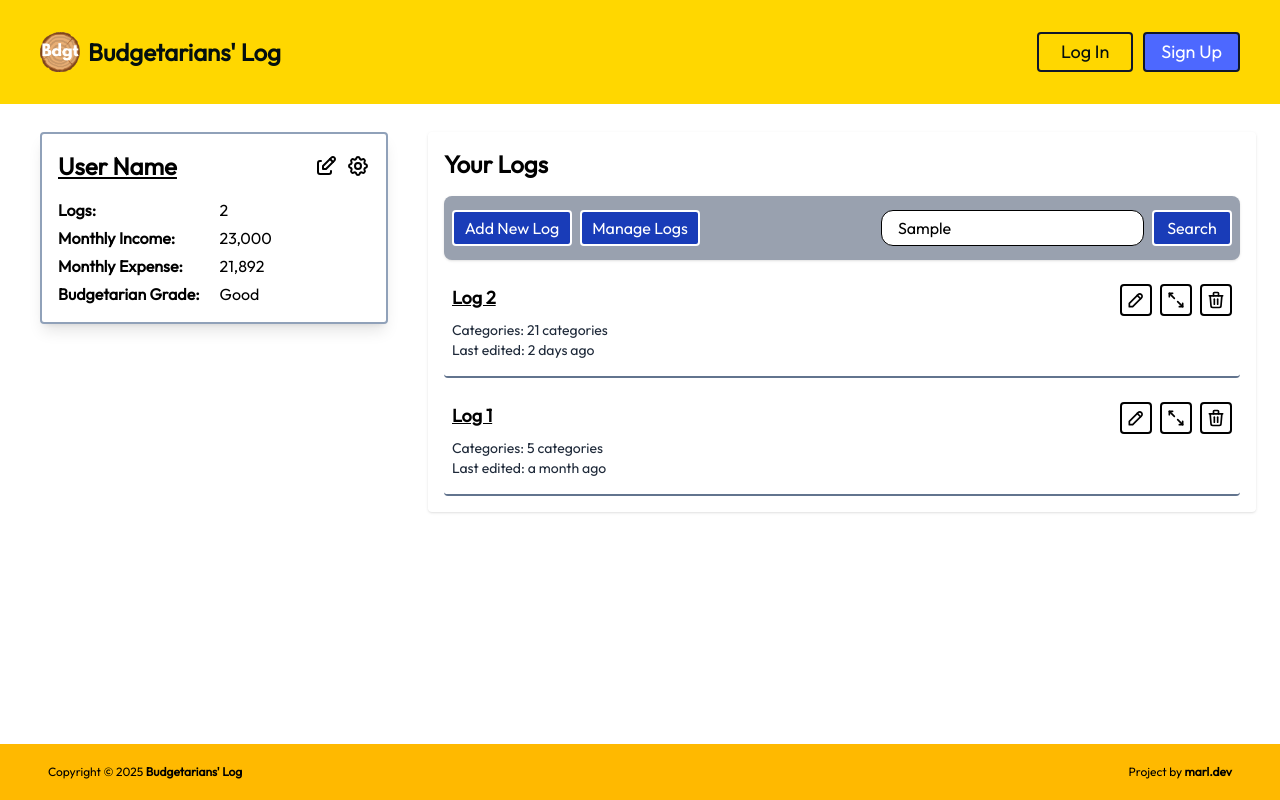
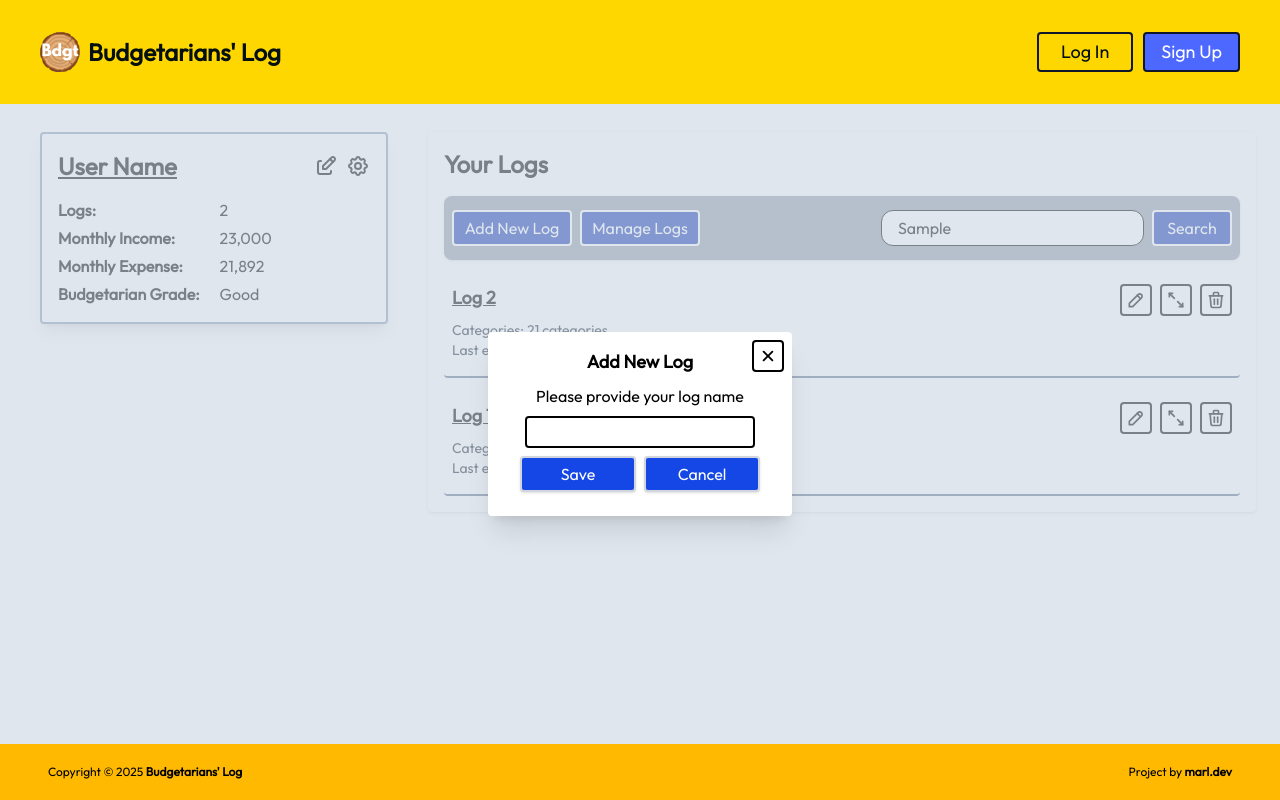
Before and after one commit to marlmunar/budget-tracker, a React (Vite) app in the folder frontend/: page /profile in a window 1280 px wide. Both pictures are taken after typing "Sample" into the empty fields and a click on the button "Add New Log". Built offline with nearby package versions, Linux system fonts and the light colour scheme.

Commit message:
Created a modal for providing the log name when adding a new log

```diff
--- a/frontend/src/components/LogTools.jsx
+++ b/frontend/src/components/LogTools.jsx
@@ -1,11 +1,18 @@
+import { useState } from "react";
 import { TbSearch, TbPlus, TbAdjustmentsAlt } from "react-icons/tb";
+import Modal from "./Modal";
 
 const LogTools = () => {
+  const [isAdding, setIsAdding] = useState(false);
+  const [logName, setLogName] = useState("");
   return (
     <section className="bg-gray-400 p-2 rounded-lg shadow">
       <div className="flex justify-between lg:min-h-12 items-center">
         <div className="flex gap-2">
-          <button className="bg-blue-800 text-white border-2 min-h-8 px-2 py-1 rounded lg:min-w-[7.5rem] hover:border-transparent hover:shadow shadow-slate-800">
+          <button
+            className="bg-blue-800 text-white border-2 min-h-8 px-2 py-1 rounded lg:min-w-[7.5rem] hover:border-transparent hover:shadow shadow-slate-800"
+            onClick={() => setIsAdding(true)}
+          >
             <span className="hidden lg:block">Add New Log</span>
             <TbPlus className="text-xl lg:hidden" />
           </button>
@@ -27,6 +34,50 @@ const LogTools = () => {
           </button>
         </div>
       </div>
+      {isAdding && (
+        <Modal
+          isOpen={isAdding}
+          onClose={() => {
+            setIsAdding(false);
+            setLogName("");
+          }}
+          title="Add New Log"
+        >
+          <form
+            onSubmit={(e) => {
+              e.preventDefault();
+              setIsAdding(false);
+              setLogName("");
+            }}
+            className="flex flex-col items-center gap-2 p-2"
+          >
+            <label htmlFor="logName">Please provide your log name</label>
+            <input
+              type="text"
+              name="logName"
+              className="form-input"
+              value={logName}
+              onChange={(e) => setLogName(e.target.value)}
+              autoComplete="off"
+            />
+            <div className="button-row">
+              <button className="modal-button" type="submit">
+                Save
+              </button>
+              <button
+                className="modal-button"
+                type="button"
+                onClick={() => {
+                  setIsAdding(false);
+                  setLogName("");
+                }}
+              >
+                Cancel
+              </button>
+            </div>
+          </form>
+        </Modal>
+      )}
     </section>
   );
 };
```
